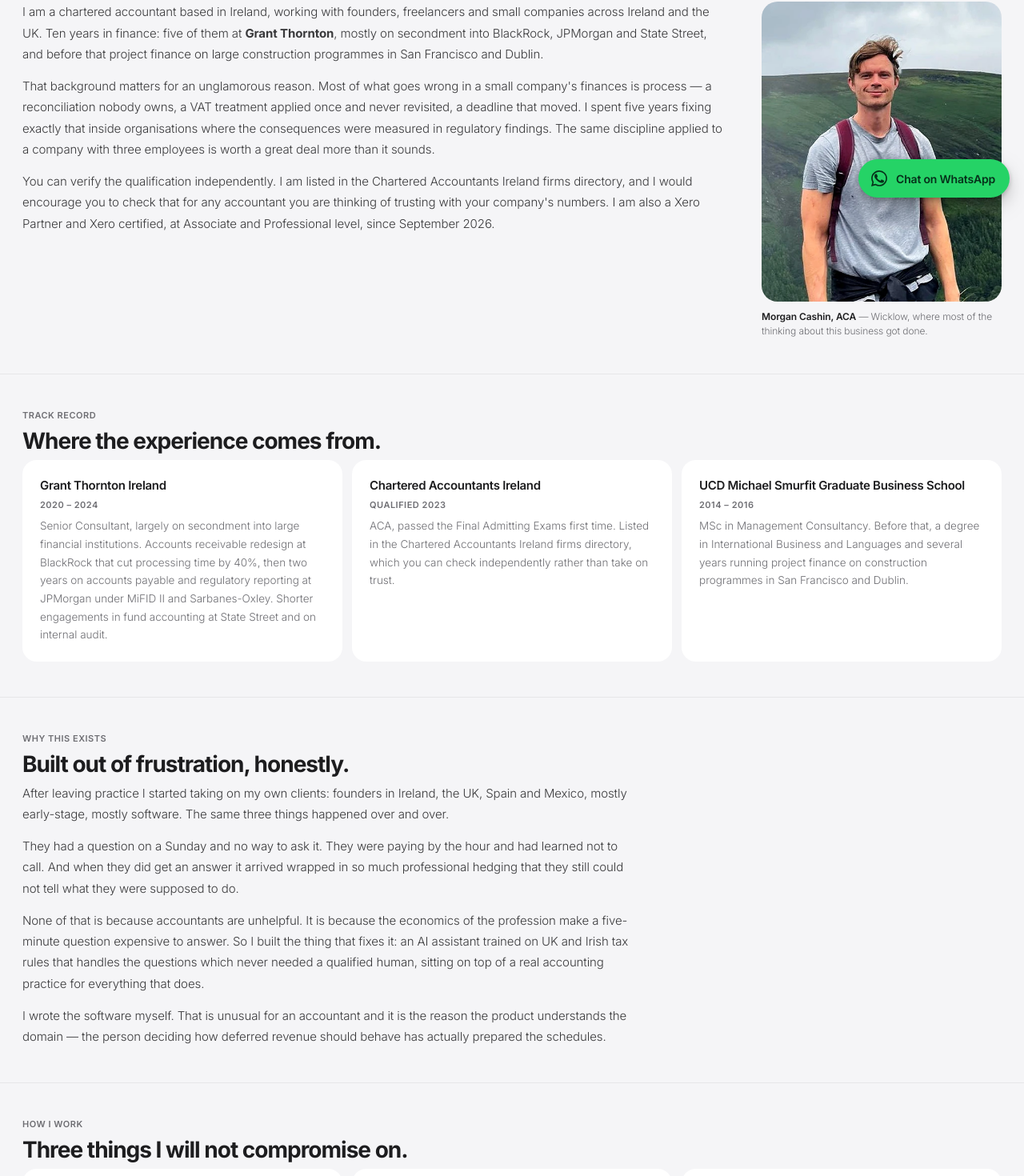
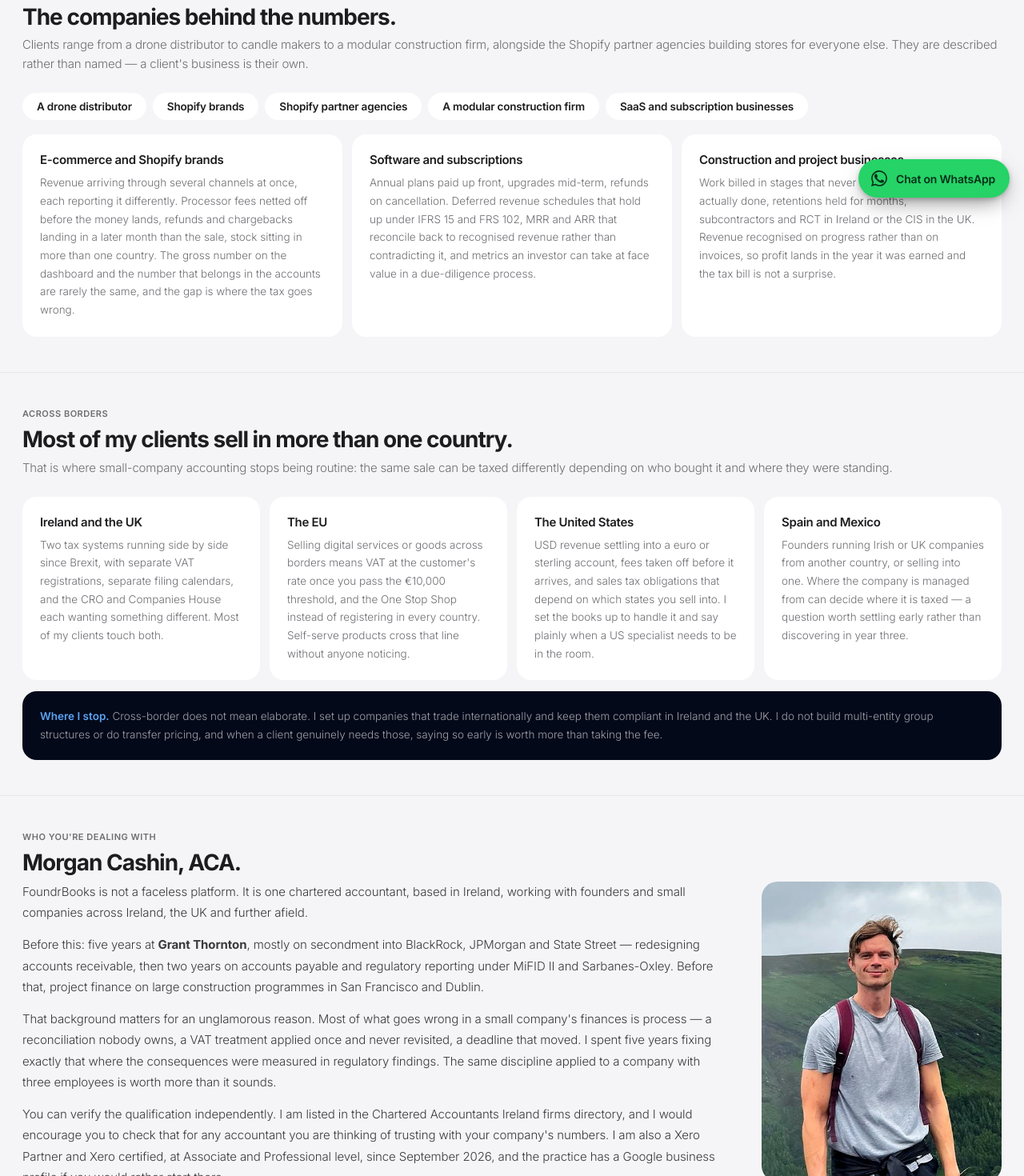
Before and after one commit to morgc90/Foundrbooks, a React (Create React App) app: page /about in a window 1280 px wide. Shown: the part 535-2005 px from the top of the page at 80% size. Built offline with nearby package versions, Linux system fonts and the light colour scheme.

Commit message:
Add files via upload

```diff
--- a/src/App.css
+++ b/src/App.css
@@ -650,3 +650,8 @@ h1 em { font-style: normal; color: #5ba3f5; }
 .xero-badge-hero { margin-top: 14px; }
 .xero-badge-footer { margin-top: 12px; }
 @media (max-width: 600px) { .xero-badge img { height: 44px; } }
+
+/* ---- About: client names ---- */
+.client-strip { display: flex; flex-wrap: wrap; gap: 8px; margin-bottom: 18px; }
+.client-chip { background: #fff; border-radius: 980px; padding: 9px 18px; font-size: 13.5px; font-weight: 600; color: #1d1d1f; letter-spacing: -0.2px; }
+.about-intro .xero-badge { margin-top: 16px; }
--- a/src/components/Footer.jsx
+++ b/src/components/Footer.jsx
@@ -1,5 +1,5 @@
 import { Link } from "react-router-dom";
-import { CONTACT, CREDENTIAL, GUIDES, XERO, whatsappLink } from "../data";
+import { CONTACT, CREDENTIAL, GOOGLE_PROFILE, GUIDES, XERO, whatsappLink } from "../data";
 import XeroBadge from "./XeroBadge";
 
 export default function Footer() {
@@ -48,6 +48,9 @@ export default function Footer() {
               Chat on WhatsApp
             </a>
             <a href={`mailto:${CONTACT.email}`}>{CONTACT.email}</a>
+            <a href={GOOGLE_PROFILE.url} target="_blank" rel="noopener noreferrer">
+              {GOOGLE_PROFILE.label} ↗
+            </a>
             <Link to="/">foundrbooks.com</Link>
           </div>
         </div>
--- a/src/data.js
+++ b/src/data.js
@@ -41,6 +41,13 @@ export const XERO = {
   badgeHeight: 56,
   badgeWidth: 207,
   url: "https://www.xero.com/ie/",
+};
+
+// Google Business Profile. The CID link is permanent, unlike the search URLs
+// the browser produces, which carry session parameters and expire.
+export const GOOGLE_PROFILE = {
+  url: "https://maps.google.com/?cid=18343503408184550027",
+  label: "Find us on Google",
 };
 
 // Independent verification of the practice's credentials.
--- a/src/pages/About.jsx
+++ b/src/pages/About.jsx
@@ -2,27 +2,58 @@ import PageHero from "../components/PageHero";
 import Footer from "../components/Footer";
 import GuideLinks from "../components/GuideLinks";
 import CtaSection from "../components/CtaSection";
-import { CREDENTIAL, XERO } from "../data";
+import { CREDENTIAL, GOOGLE_PROFILE, XERO } from "../data";
 import XeroBadge from "../components/XeroBadge";
 
-const TRACK_RECORD = [
+// Clients are described, not named: a practice shouldn't put client names on a
+// public page without their agreement, and the description carries the point
+// just as well.
+const CLIENTS = [
+  "A drone distributor",
+  "Shopify brands",
+  "Shopify partner agencies",
+  "A modular construction firm",
+  "SaaS and subscription businesses",
+];
+
+const SECTORS = [
   {
-    org: "Grant Thornton Ireland",
-    years: "2020 – 2024",
-    detail:
-      "Senior Consultant, largely on secondment into large financial institutions. Accounts receivable redesign at BlackRock that cut processing time by 40%, then two years on accounts payable and regulatory reporting at JPMorgan under MiFID II and Sarbanes-Oxley. Shorter engagements in fund accounting at State Street and on internal audit.",
+    title: "E-commerce and Shopify brands",
+    body:
+      "Revenue arriving through several channels at once, each reporting it differently. Processor fees netted off before the money lands, refunds and chargebacks landing in a later month than the sale, stock sitting in more than one country. The gross number on the dashboard and the number that belongs in the accounts are rarely the same, and the gap is where the tax goes wrong.",
   },
   {
-    org: "Chartered Accountants Ireland",
-    years: "Qualified 2023",
-    detail:
-      "ACA, passed the Final Admitting Exams first time. Listed in the Chartered Accountants Ireland firms directory, which you can check independently rather than take on trust.",
+    title: "Software and subscriptions",
+    body:
+      "Annual plans paid up front, upgrades mid-term, refunds on cancellation. Deferred revenue schedules that hold up under IFRS 15 and FRS 102, MRR and ARR that reconcile back to recognised revenue rather than contradicting it, and metrics an investor can take at face value in a due-diligence process.",
   },
   {
-    org: "UCD Michael Smurfit Graduate Business School",
-    years: "2014 – 2016",
-    detail:
-      "MSc in Management Consultancy. Before that, a degree in International Business and Languages and several years running project finance on construction programmes in San Francisco and Dublin.",
+    title: "Construction and project businesses",
+    body:
+      "Work billed in stages that never line up with the work actually done, retentions held for months, subcontractors and RCT in Ireland or the CIS in the UK. Revenue recognised on progress rather than on invoices, so profit lands in the year it was earned and the tax bill is not a surprise.",
+  },
+];
+
+const BORDERS = [
+  {
+    title: "Ireland and the UK",
+    body:
+      "Two tax systems running side by side since Brexit, with separate VAT registrations, separate filing calendars, and the CRO and Companies House each wanting something different. Most of my clients touch both.",
+  },
+  {
+    title: "The EU",
+    body:
+      "Selling digital services or goods across borders means VAT at the customer's rate once you pass the €10,000 threshold, and the One Stop Shop instead of registering in every country. Self-serve products cross that line without anyone noticing.",
+  },
+  {
+    title: "The United States",
+    body:
+      "USD revenue settling into a euro or sterling account, fees taken off before it arrives, and sales tax obligations that depend on which states you sell into. I set the books up to handle it and say plainly when a US specialist needs to be in the room.",
+  },
+  {
+    title: "Spain and Mexico",
+    body:
+      "Founders running Irish or UK companies from another country, or selling into one. Where the company is managed from can decide where it is taxed — a question worth settling early rather than discovering in year three.",
   },
 ];
 
@@ -48,46 +79,99 @@ export default function About() {
   return (
     <div className="app">
       <PageHero
-        badge="ACA · Chartered Accountants Ireland"
-        title={<>The accountant <em>behind FoundrBooks.</em></>}
-        sub="FoundrBooks is not a faceless platform. It is one chartered accountant, a decade of finance experience, and software built to remove the parts of the job that never needed a human."
+        badge={`ACA · ${CREDENTIAL.body} · ${XERO.partnerLabel}`}
+        title={<>Accounting for companies <em>that sell across borders.</em></>}
+        sub="Drone distribution, Shopify brands, modular construction, software. Ireland, the UK, the United States, Spain and Mexico. One chartered accountant, and software built to take the waiting out of the rest."
         ctaSubject="Intro call with FoundrBooks"
       />
 
       <div className="main">
+        <section className="section">
+          <div className="section-label">Who I work with</div>
+          <h2>The companies behind the numbers.</h2>
+          <p className="section-sub">
+            Clients range from a drone distributor to candle makers to a modular construction
+            firm, alongside the Shopify partner agencies building stores for everyone else.
+            They are described rather than named — a client's business is their own.
+          </p>
+          <div className="client-strip">
+            {CLIENTS.map((name) => (
+              <span key={name} className="client-chip">{name}</span>
+            ))}
+          </div>
+          <div className="topic-grid">
+            {SECTORS.map((s) => (
+              <div key={s.title} className="topic-card">
+                <h3>{s.title}</h3>
+                <p>{s.body}</p>
+              </div>
+            ))}
+          </div>
+        </section>
+
+        <section className="section">
+          <div className="section-label">Across borders</div>
+          <h2>Most of my clients sell in more than one country.</h2>
+          <p className="section-sub">
+            That is where small-company accounting stops being routine: the same sale can be
+            taxed differently depending on who bought it and where they were standing.
+          </p>
+          <div className="topic-grid">
+            {BORDERS.map((b) => (
+              <div key={b.title} className="topic-card">
+                <h3>{b.title}</h3>
+                <p>{b.body}</p>
+              </div>
+            ))}
+          </div>
+          <div className="callout">
+            <strong>Where I stop.</strong> Cross-border does not mean elaborate. I set up
+            companies that trade internationally and keep them compliant in Ireland and the
+            UK. I do not build multi-entity group structures or do transfer pricing, and when
+            a client genuinely needs those, saying so early is worth more than taking the fee.
+          </div>
+        </section>
+
         <section className="section">
           <div className="section-label">Who you're dealing with</div>
           <h2>Morgan Cashin, ACA.</h2>
           <div className="about-intro">
             <div className="prose">
               <p>
-              I am a chartered accountant based in Ireland, working with founders,
-              freelancers and small companies across Ireland and the UK. Ten years in
-              finance: five of them at <strong>Grant Thornton</strong>, mostly on secondment
-              into BlackRock, JPMorgan and State Street, and before that project finance on
-              large construction programmes in San Francisco and Dublin.
+                FoundrBooks is not a faceless platform. It is one chartered accountant, based in
+                Ireland, working with founders and small companies across Ireland, the UK and
+                further afield.
+              </p>
+              <p>
+                Before this: five years at <strong>Grant Thornton</strong>, mostly on secondment
+                into BlackRock, JPMorgan and State Street — redesigning accounts receivable,
+                then two years on accounts payable and regulatory reporting under MiFID II and
+                Sarbanes-Oxley. Before that, project finance on large construction programmes in
+                San Francisco and Dublin.
               </p>
               <p>
                 That background matters for an unglamorous reason. Most of what goes wrong in a
                 small company's finances is process — a reconciliation nobody owns, a VAT
                 treatment applied once and never revisited, a deadline that moved. I spent five
-              years fixing exactly that inside organisations where the consequences were
-              measured in regulatory findings. The same discipline applied to a company with
-              three employees is worth a great deal more than it sounds.
+                years fixing exactly that where the consequences were measured in regulatory
+                findings. The same discipline applied to a company with three employees is worth
+                more than it sounds.
               </p>
               <p>
                 You can verify the qualification independently. I am listed in the{" "}
-              <a
-                href={CREDENTIAL.directoryUrl}
-                target="_blank"
-                rel="noopener noreferrer"
-              >
+                <a href={CREDENTIAL.directoryUrl} target="_blank" rel="noopener noreferrer">
                   {CREDENTIAL.body} firms directory
                 </a>
-              , and I would encourage you to check that for any accountant you are thinking
-              of trusting with your company's numbers. I am also a {XERO.partnerLabel} and {XERO.short}, at Associate and{" "}
-              Professional level, since {XERO.since}.
+                , and I would encourage you to check that for any accountant you are thinking of
+                trusting with your company's numbers. I am also a {XERO.partnerLabel} and{" "}
+                {XERO.short}, at Associate and Professional level, since {XERO.since}, and the
+                practice has a{" "}
+                <a href={GOOGLE_PROFILE.url} target="_blank" rel="noopener noreferrer">
+                  Google business profile
+                </a>{" "}
+                if you would rather start there.
               </p>
+              <XeroBadge />
             </div>
 
             <figure className="about-portrait">
@@ -102,26 +186,10 @@ export default function About() {
                 />
               </picture>
               <figcaption>
-              <strong>Morgan Cashin, ACA</strong> — Wicklow, where most of the thinking
-              about this business got done.
+                <strong>Morgan Cashin, ACA</strong> — Wicklow, where most of the thinking about
+                this business got done.
               </figcaption>
             </figure>
-          </div>
-        </section>
-
-        <section className="section">
-          <div className="section-label">Track record</div>
-          <h2>Where the experience comes from.</h2>
-          <div className="topic-grid">
-            {TRACK_RECORD.map((item, i) => (
-              <div key={i} className="topic-card">
-                <h3>{item.org}</h3>
-                <div className="section-label" style={{ marginBottom: 8 }}>
-                  {item.years}
-                </div>
-                <p>{item.detail}</p>
-              </div>
-            ))}
           </div>
         </section>
 
@@ -130,25 +198,24 @@ export default function About() {
           <h2>Built out of frustration, honestly.</h2>
           <div className="prose">
             <p>
-              After leaving practice I started taking on my own clients: founders in Ireland,
-              the UK, Spain and Mexico, mostly early-stage, mostly software. The same three
-              things happened over and over.
+              Taking on my own clients — in Ireland, the UK, the United States, Spain and
+              Mexico — the same three things happened over and over.
             </p>
             <p>
-              They had a question on a Sunday and no way to ask it. They were paying by the
-              hour and had learned not to call. And when they did get an answer it arrived
-              wrapped in so much professional hedging that they still could not tell what
-              they were supposed to do.
+              They had a question on a Sunday and no way to ask it. They were paying by the hour
+              and had learned not to call. And when they did get an answer it arrived wrapped in
+              so much professional hedging that they still could not tell what they were
+              supposed to do.
             </p>
             <p>
-              None of that is because accountants are unhelpful. It is because the economics
-              of the profession make a five-minute question expensive to answer. So I built
-              the thing that fixes it: an AI assistant trained on UK and Irish tax rules that
-              handles the questions which never needed a qualified human, sitting on top of a
-              real accounting practice for everything that does.
+              None of that is because accountants are unhelpful. It is because the economics of
+              the profession make a five-minute question expensive to answer. So I built the
+              thing that fixes it: an AI assistant trained on UK and Irish tax rules that handles
+              the questions which never needed a qualified human, sitting on top of a real
+              accounting practice for everything that does.
             </p>
             <p>
-              I wrote the software myself. That is unusual for an accountant and it is the
+              I wrote the software myself. That is unusual for an accountant, and it is the
               reason the product understands the domain — the person deciding how deferred
               revenue should behave has actually prepared the schedules.
             </p>
@@ -159,8 +226,8 @@ export default function About() {
           <div className="section-label">How I work</div>
           <h2>Three things I will not compromise on.</h2>
           <div className="topic-grid">
-            {PRINCIPLES.map((p, i) => (
-              <div key={i} className="topic-card">
+            {PRINCIPLES.map((p) => (
+              <div key={p.title} className="topic-card">
                 <h3>{p.title}</h3>
                 <p>{p.body}</p>
               </div>
@@ -176,10 +243,10 @@ export default function About() {
             not a firm with a bench. I do not audit — if you reach a size where a statutory
             audit is required, you will need a registered audit firm and I will tell you so
             rather than string it out. I do not do complex international group structuring,
-            transfer pricing, or insolvency work. And the AI assistant is genuinely useful
-            for questions, but it is an assistant: anything filed with Revenue, HMRC or the
-            CRO is prepared and reviewed by a qualified accountant. If any of that rules me
-            out for what you need, better that you know now than three months in.
+            transfer pricing, or insolvency work. And the AI assistant is genuinely useful for
+            questions, but it is an assistant: anything filed with Revenue, HMRC or the CRO is
+            prepared and reviewed by a qualified accountant. If any of that rules me out for
+            what you need, better that you know now than three months in.
           </div>
         </section>
 
--- a/src/seo.js
+++ b/src/seo.js
@@ -5,6 +5,8 @@
 //
 // Tax figures verified against revenue.ie, cro.ie and gov.uk in August 2026.
 // Re-check after each Budget / Finance Act before publishing changes.
+
+import { GOOGLE_PROFILE } from "./data";
 
 export const SITE = "https://foundrbooks.com";
 export const OG_IMAGE = `${SITE}/og-image.png`;
@@ -14,7 +16,7 @@ const CAI_DIRECTORY =
 // Google Business Profile entity for FoundrBooks.
 // Feature ID 0x65d074cc8b461387:0xfe9137296501e28b -> CID 18343503408184550027.
 // Links the site to the Maps listing so Google treats them as one entity.
-const GBP_LISTING = "https://maps.google.com/?cid=18343503408184550027";
+const GBP_LISTING = GOOGLE_PROFILE.url;
 
 const CONTACT_EMAIL = "cashinify@gmail.com";
 
```
Lines whose indentation alone changed are shown as unchanged.
